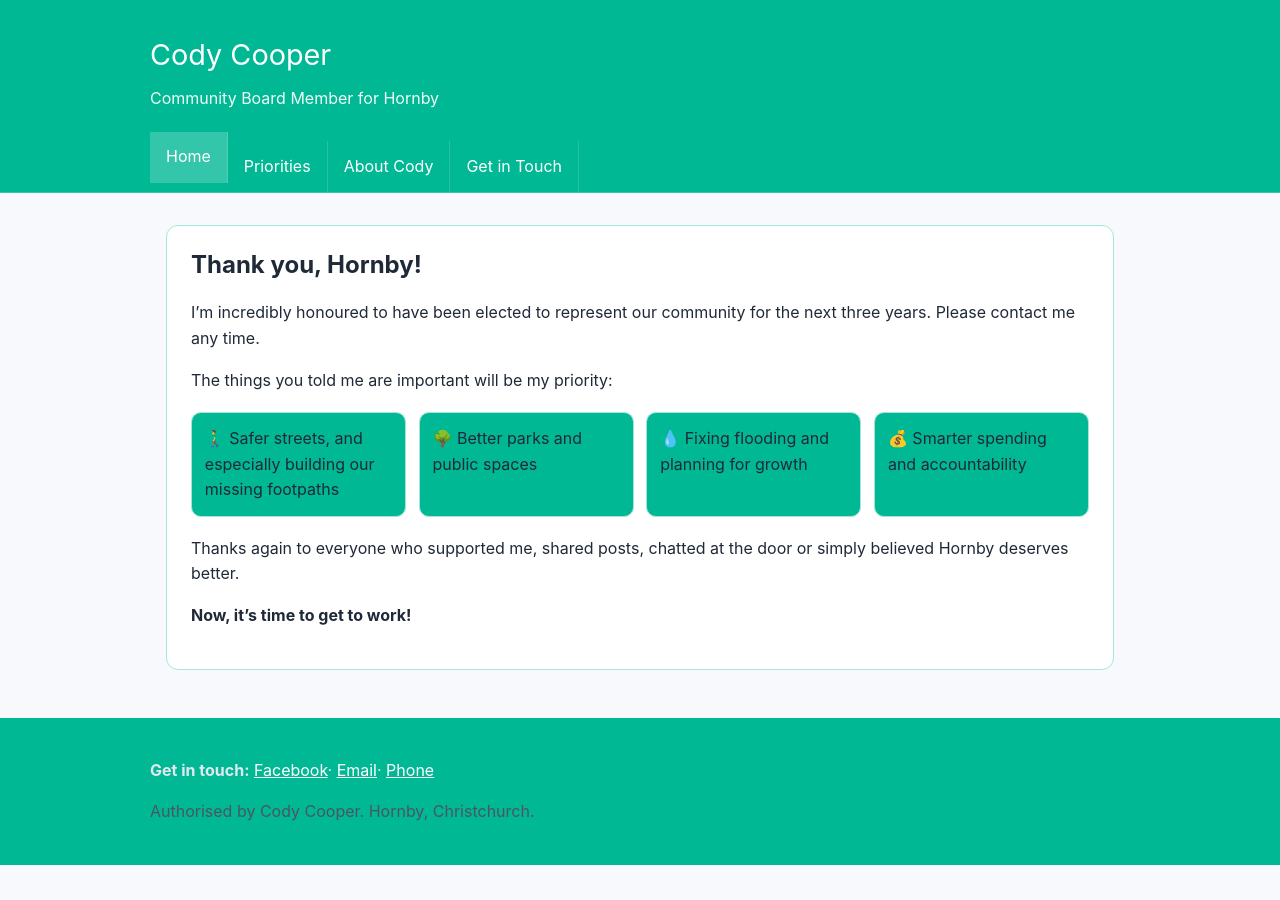
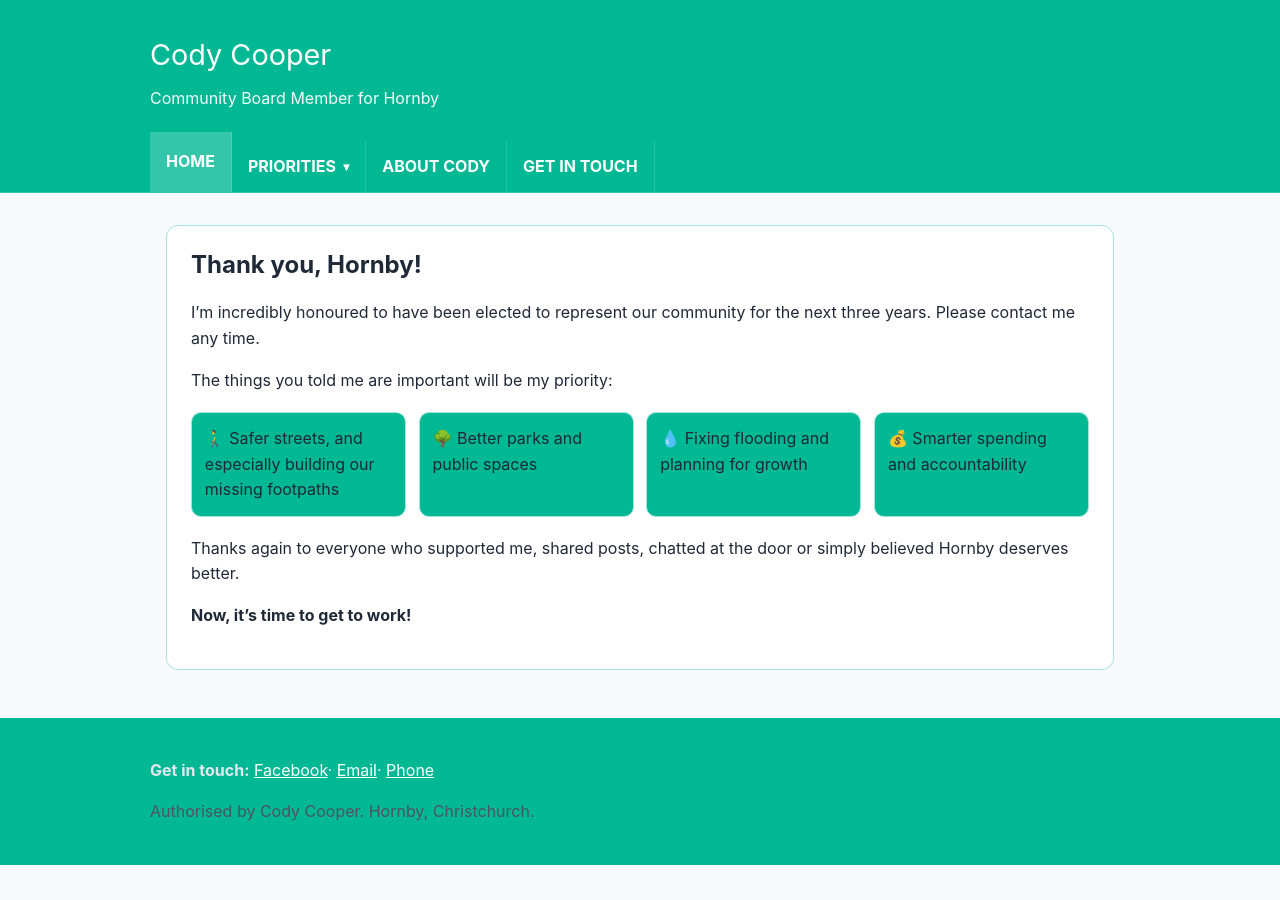
Before and after one commit to codyc1515/website, a Jekyll site: the page built from index.md, in a window 1280 px wide. Built offline with Jekyll 4.4.1, drawn with Linux system fonts in a browser that asks for light colours.

Commit message:
Update navbar labels and add priorities dropdown

```diff
--- a/_includes/nav.html
+++ b/_includes/nav.html
@@ -1,7 +1,16 @@
 <nav class="site-nav" aria-label="Main menu">
   <ul>
     <li><a href="/" {% if page.url == '/' %}aria-current="page"{% endif %}>Home</a></li>
-    <li><a href="/priorities/" {% if page.url == '/priorities/' or page.url contains '/priorities/' %}aria-current="page"{% endif %}>Priorities</a></li>
+    <li class="has-dropdown">
+      <a href="/priorities/" {% if page.url == '/priorities/' or page.url contains '/priorities/' %}aria-current="page"{% endif %}>Priorities</a>
+      <ul class="nav-dropdown">
+        <li><a href="/priorities/housing-growth/">Housing &amp; Growth</a></li>
+        <li><a href="/priorities/transport-safety/">Transport &amp; Safety</a></li>
+        <li><a href="/priorities/parks-public-spaces/">Parks &amp; Public Spaces</a></li>
+        <li><a href="/priorities/community-wellbeing/">Community Wellbeing</a></li>
+        <li><a href="/priorities/council-accountability/">Council Accountability</a></li>
+      </ul>
+    </li>
     <li><a href="/about-cody/" {% if page.url == '/about-cody/' %}aria-current="page"{% endif %}>About Cody</a></li>
     <li><a href="/get-in-touch/" {% if page.url == '/get-in-touch/' %}aria-current="page"{% endif %}>Get in Touch</a></li>
   </ul>
--- a/assets/styles.css
+++ b/assets/styles.css
@@ -50,24 +50,68 @@ a:hover { color: var(--brand); }
   border-bottom: 1px solid rgba(255,255,255,.2);
 }
 
-.site-nav ul {
+.site-nav > ul {
   list-style: none;
   max-width: var(--max);
   margin: 0 auto;
   padding: 0;
   display: flex;
   flex-wrap: wrap;
+  align-items: stretch;
+}
+
+.site-nav > ul > li {
+  position: relative;
+  display: flex;
 }
 
 .site-nav a {
-  display: inline-block;
+  display: flex;
+  align-items: center;
   color: #fff;
   text-decoration: none;
   padding: .8rem 1rem;
   border-right: 1px solid rgba(255,255,255,.15);
+  text-transform: uppercase;
+  font-weight: 700;
 }
 
 .site-nav a[aria-current="page"] { background: rgba(255,255,255,.2); }
+
+.site-nav .has-dropdown > a::after {
+  content: "▾";
+  margin-left: .45rem;
+  font-size: .75em;
+}
+
+.nav-dropdown {
+  position: absolute;
+  left: 0;
+  top: 100%;
+  min-width: 15rem;
+  z-index: 10;
+  display: none;
+  flex-direction: column;
+  border: 1px solid rgba(255,255,255,.2);
+  background: #0aa38a;
+}
+
+.site-nav .has-dropdown:hover .nav-dropdown,
+.site-nav .has-dropdown:focus-within .nav-dropdown {
+  display: flex;
+}
+
+.nav-dropdown li,
+.nav-dropdown a {
+  width: 100%;
+}
+
+.nav-dropdown a {
+  border-right: 0;
+  border-top: 1px solid rgba(255,255,255,.12);
+  padding: .65rem .85rem;
+  font-size: .9rem;
+}
 
 .main-content {
   padding: 2rem 1rem 3rem;
```
